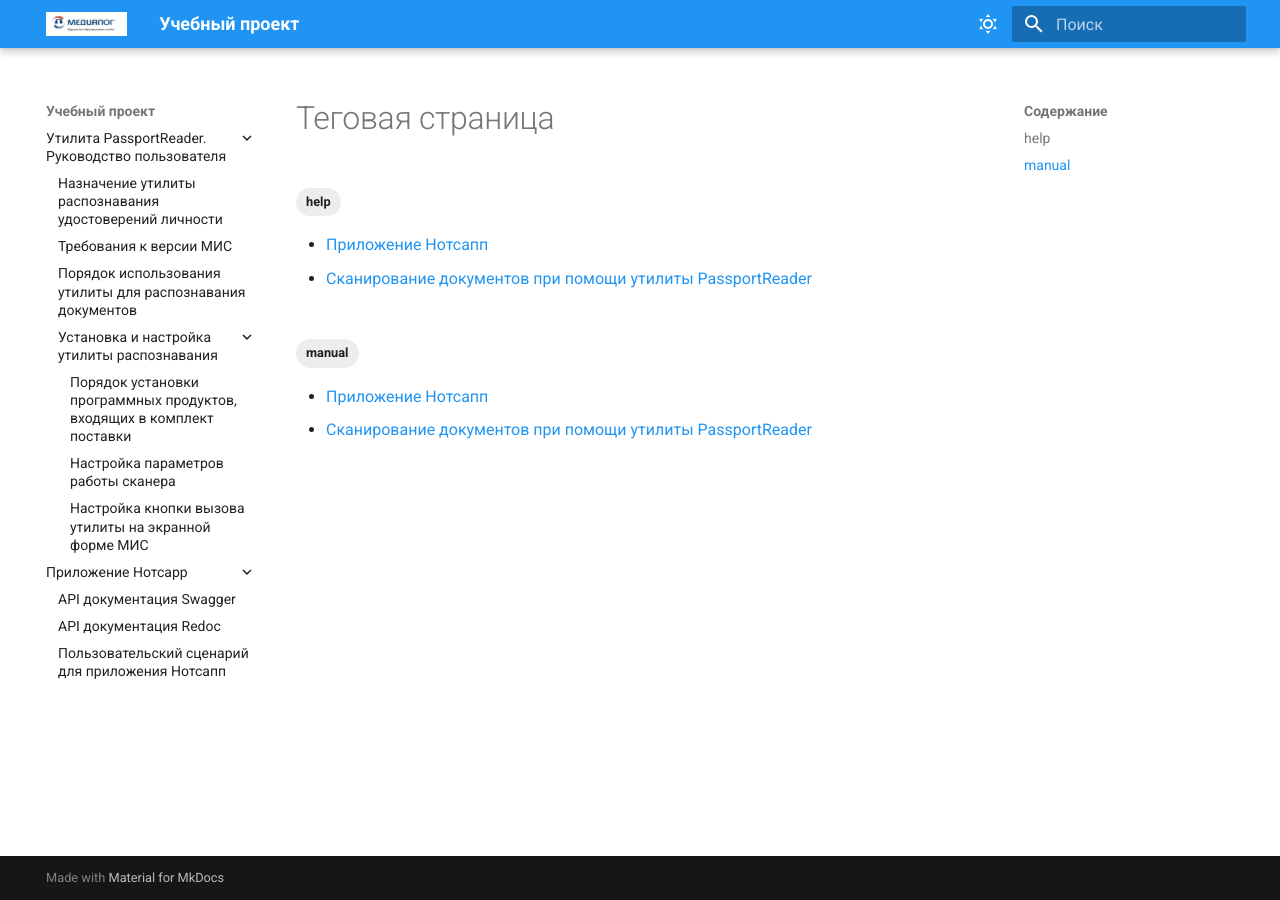
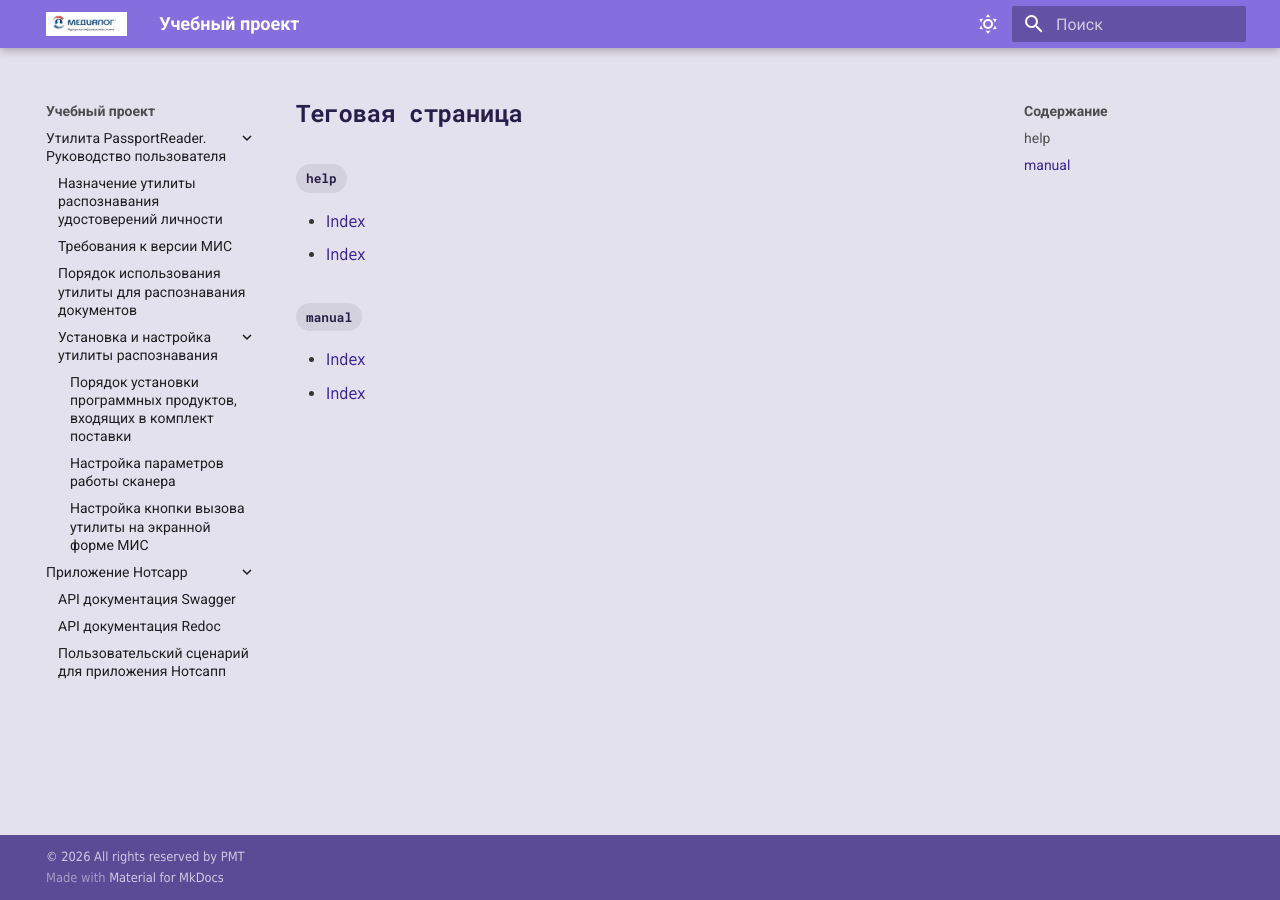
Before and after one commit to elena-chistyakova/study_manual, an MkDocs documentation site: the page built from docs/tags.md, in a window 1280 px wide. Built offline with MkDocs 1.6.1 and Material for MkDocs 9.7.7, drawn with Linux system fonts in a browser that asks for light colours.

Commit message:
добавлена своя тема проекта

```diff
--- a/docs/passportreader/index.md
+++ b/docs/passportreader/index.md
@@ -14,3 +14,5 @@
 * [Порядок использования утилиты для распознавания документов](./use.md)
 
 * [Установка и настройка утилиты распознавания](./setup/index.md)
+
+--8<-- "./setup/index.md"
--- /dev/null
+++ b/docs/stylesheets/extra.css
@@ -0,0 +1,42 @@
+/* Настройки светлой схемы */
+
+[data-md-color-scheme="standart"] {
+  --md-primary-fg-color: #856EDD; /*Основной цвет*/
+  --md-accent-fg-color: #3A2490; /*Акцентный цвет*/
+  --md-typeset-a-color: #3A2490; /*Цвет ссылок*/
+  --md-default-bg-color: #e4e1ee; /*Фоновый цвет*/
+  --md-default-fg-color: #353535; /*Основной цвет текста (абзацы, списки, подзаголовки, nav и toc)*/
+  --md-code-bg-color: #eeecf3; /*Цвет фона блока кода*/
+  --md-code-fg-color: #7467A6; /*Цвет текста в блоке кода*/
+  --md-default-fg-color--light: #4e4d4d; /*Цвет h1 и заголовков блоков toc и nav*/
+  --md-footer-bg-color: #856EDD; /*Цвет футера*/
+}
+
+.md-typeset {
+    font-family: 'Tahoma', 'arial';
+    font-weight: 200;
+    font-size: 16px;
+    color: #353535;
+}
+
+.md-content h1, .md-content h2, .md-content h3, .md-content h4 {
+    font-family: 'Roboto Mono';
+    font-weight: 600;
+    color: #271f49;
+}
+
+.md-content h1 {
+    font-size: 24px;
+}
+
+.md-content h2 {
+    font-size: 20px;
+}
+
+.md-content h3 {
+    font-size: 18px;
+}
+
+.md-content h4 {
+    font-size: 18px;
+}
--- a/mkdocs.yml
+++ b/mkdocs.yml
@@ -3,30 +3,32 @@
 theme: # Тема сайта, информация о ее параметрах
   name: material # Название темы
   logo: logo.png # Ссылка на логотип сайта, логотип добавляется в папку `docs/images`
-  font:
-    text: Roboto # Шрифт текста
-    code: Roboto Mono # Шрифт для текста кода
+  #font:
+  #  text: Roboto # Шрифт текста
+  #  code: Roboto Mono # Шрифт для текста кода
   language: ru # Язык
-  palette: # Настройки светлой и тёмной тем
-    # Настройки светлой темы
-    - scheme: default
+  palette: # Настройки тем
+   …
+  palette: # Настройки тем
+    - scheme: standart
       toggle:
         icon: material/weather-sunny # Иконка для активации светлой темы
         name: Выключить солнышко # Всплывающий текст-подсказка
-      primary: blue # Основной цвет
-      accent: purple # Акцентный цвет
-      # вы можете использовать любой цвет из списка:
-      # red; pink; purple; deep purple; indigo; blue; light blue; cyan; teal;
-      # green; light green; lime; yellow; amber; orange; deep orange; brown;
-      # grey; blue grey; black; white
-
+    # Настройки светлой темы
+#    - scheme: default
+#      toggle:
+#        icon: material/weather-sunny # Иконка для активации светлой темы
+#        name: Выключить солнышко # Всплывающий текст-подсказка
+#      primary: custom # Основной цвет
+#      accent: blue # Акцентный цвет
     # Настройки тёмной темы
     - scheme: slate
       toggle:
         icon: material/weather-night
         name: Позвать солнышко
-      primary: deep purple
+      primary: custom
       accent: blue
+
   features: # настройки функциональностей темы
    #- navigation.sections # Добавление разделов верхнего уровня в боковом меню, отключение спойлеров в боковом меню
    - navigation.path # Хлебные крошки
@@ -71,9 +73,15 @@
   - pymdownx.superfences # Поддержка вложенных блоков кода
   - pymdownx.snippets # Использование заимствованного контента
   - pymdownx.blocks.html
+  - pymdownx.snippets: # Использование заимствованного контента
+      base_path:
+        - docs
   - pymdownx.emoji: # Иконки и эмодзи
       emoji_index: !!python/name:material.extensions.emoji.twemoji
       emoji_generator: !!python/name:material.extensions.emoji.to_svg
+
+extra_css:
+  - stylesheets/extra.css
 
 plugins:
   - search
@@ -86,3 +94,6 @@
   - redoc-tag
   - plantuml:
       puml_url: https://www.plantuml.com/plantuml/
+
+copyright: |
+  © 2026 All rights reserved by PMT
```
Also changed, not shown: docs/notesupp/index.md (+2 -0 lines), 1 other file.
